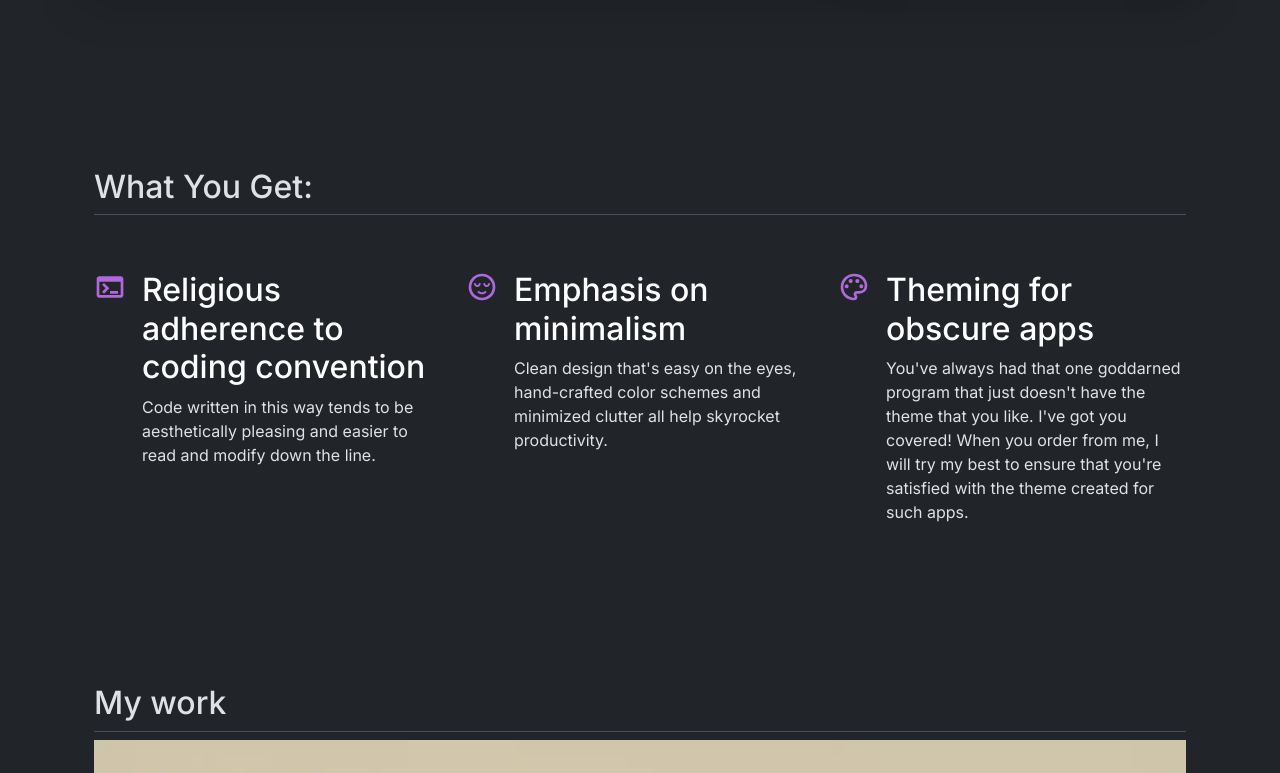
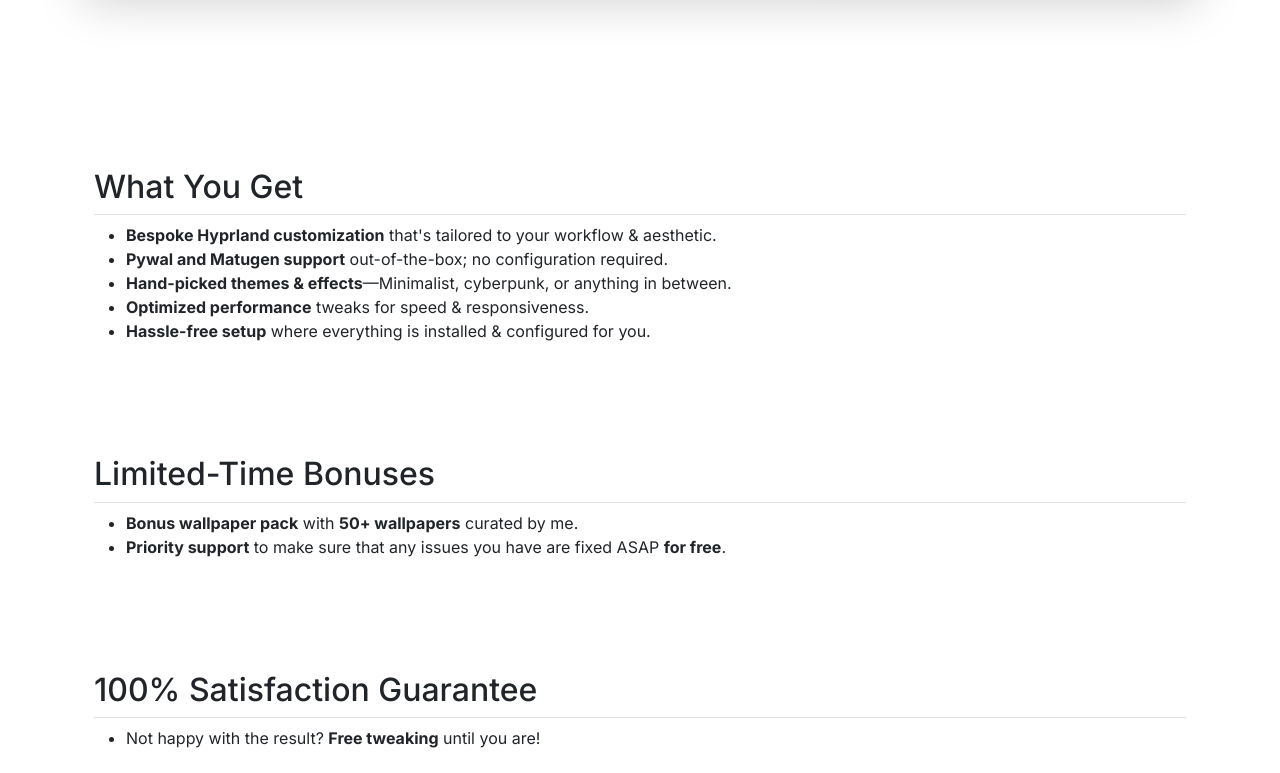
Before and after one commit to sane1090x/desktops, a plain HTML site: page index.html in a window 1280 px wide. Shown: the part 680-1453 px from the top of the page. Drawn offline with nearby package versions, Linux system fonts and the light colour scheme.

Commit message:
Add benefits, change to light theme and change color scheme to blue

```diff
--- a/index.html
+++ b/index.html
@@ -1,5 +1,5 @@
 <!DOCTYPE html>
-<html lang="en" data-bs-theme="dark">
+<html lang="en" data-bs-theme="light">
   <head>
     <meta charset="UTF-8" />
     <meta name="viewport" content="width=device-width, initial-scale=1.0" />
@@ -93,149 +93,55 @@
       </div>
     </div>
 
-    <!-- Features -->
-    <div class="container px-4 py-5" id="hanging-icons">
-      <h2 class="pb-2 border-bottom">What You Get:</h2>
-      <div class="row g-4 py-5 row-cols-1 row-cols-lg-3">
-        <div class="col d-flex align-items-start">
-          <div
-            class="icon-square text-body-emphasis d-inline-flex align-items-center justify-content-center fs-4 flex-shrink-0 me-3"
-          >
-            <svg
-              xmlns="http://www.w3.org/2000/svg"
-              height="1em"
-              viewBox="0 -960 960 960"
-              width="1em"
-              class="fs-2"
-              fill="#b069db"
-            >
-              <path
-                d="M160-160q-33 0-56.5-23.5T80-240v-480q0-33 23.5-56.5T160-800h640q33 0 56.5 23.5T880-720v480q0 33-23.5 56.5T800-160H160Zm0-80h640v-400H160v400Zm140-40-56-56 103-104-104-104 57-56 160 160-160 160Zm180 0v-80h240v80H480Z"
-              />
-            </svg>
-          </div>
-          <div>
-            <h3 class="fs-2 text-body-emphasis">
-              Religious adherence to coding convention
-            </h3>
-            <p>
-              Code written in this way tends to be aesthetically pleasing and
-              easier to read and modify down the line.
-            </p>
-          </div>
-        </div>
-        <div class="col d-flex align-items-start">
-          <div
-            class="icon-square text-body-emphasis d-inline-flex align-items-center justify-content-center fs-4 flex-shrink-0 me-3"
-          >
-            <svg
-              xmlns="http://www.w3.org/2000/svg"
-              height="1em"
-              viewBox="0 -960 960 960"
-              width="1em"
-              class="fs-2"
-              fill="#b069db"
-            >
-              <path
-                d="M340-480q42 0 70-30.5t39-72.5l-58-14q-5 22-17.5 39.5T340-540q-21 0-33.5-17.5T289-597l-58 14q11 42 39 72.5t70 30.5Zm140 220q39 0 75-17.5t67-52.5l-44-40q-22 24-47 36.5T480-321q-26 0-51-12.5T382-370l-44 40q32 35 67.5 52.5T480-260Zm140-220q42 0 70-30.5t39-72.5l-58-14q-5 22-17.5 39.5T620-540q-21 0-33.5-17.5T569-597l-58 14q11 42 39 72.5t70 30.5ZM480-80q-83 0-156-31.5T197-197q-54-54-85.5-127T80-480q0-83 31.5-156T197-763q54-54 127-85.5T480-880q83 0 156 31.5T763-763q54 54 85.5 127T880-480q0 83-31.5 156T763-197q-54 54-127 85.5T480-80Zm0-400Zm0 320q134 0 227-93t93-227q0-134-93-227t-227-93q-134 0-227 93t-93 227q0 134 93 227t227 93Z"
-              />
-            </svg>
-          </div>
-          <div>
-            <h3 class="fs-2 text-body-emphasis">Emphasis on minimalism</h3>
-            <p>
-              Clean design that's easy on the eyes, hand-crafted color schemes
-              and minimized clutter all help skyrocket productivity.
-            </p>
-          </div>
-        </div>
-        <div class="col d-flex align-items-start">
-          <div
-            class="icon-square text-body-emphasis d-inline-flex align-items-center justify-content-center fs-4 flex-shrink-0 me-3"
-          >
-            <svg
-              xmlns="http://www.w3.org/2000/svg"
-              height="1em"
-              viewBox="0 -960 960 960"
-              width="1em"
-              fill="#b069db"
-              class="fs-2"
-            >
-              <path
-                d="M480-80q-82 0-155-31.5t-127.5-86Q143-252 111.5-325T80-480q0-83 32.5-156t88-127Q256-817 330-848.5T488-880q80 0 151 27.5t124.5 76q53.5 48.5 85 115T880-518q0 115-70 176.5T640-280h-74q-9 0-12.5 5t-3.5 11q0 12 15 34.5t15 51.5q0 50-27.5 74T480-80Zm0-400Zm-220 40q26 0 43-17t17-43q0-26-17-43t-43-17q-26 0-43 17t-17 43q0 26 17 43t43 17Zm120-160q26 0 43-17t17-43q0-26-17-43t-43-17q-26 0-43 17t-17 43q0 26 17 43t43 17Zm200 0q26 0 43-17t17-43q0-26-17-43t-43-17q-26 0-43 17t-17 43q0 26 17 43t43 17Zm120 160q26 0 43-17t17-43q0-26-17-43t-43-17q-26 0-43 17t-17 43q0 26 17 43t43 17ZM480-160q9 0 14.5-5t5.5-13q0-14-15-33t-15-57q0-42 29-67t71-25h70q66 0 113-38.5T800-518q0-121-92.5-201.5T488-800q-136 0-232 93t-96 227q0 133 93.5 226.5T480-160Z"
-              />
-            </svg>
-          </div>
-          <div>
-            <h3 class="fs-2 text-body-emphasis">Theming for obscure apps</h3>
-            <p>
-              You've always had that one goddarned program that just doesn't
-              have the theme that you like. I've got you covered! When you order
-              from me, I will try my best to ensure that you're satisfied with
-              the theme created for such apps.
-            </p>
-          </div>
-        </div>
-      </div>
+    <div class="container px-4 py-5">
+      <h2 class="pb-2 border-bottom">What You Get</h2>
+      <ul class="benefits">
+        <li>
+          <strong>Bespoke Hyprland customization</strong> that's tailored to
+          your workflow & aesthetic.
+        </li>
+        <li>
+          <strong>Pywal and Matugen support</strong> out-of-the-box; no
+          configuration required.
+        </li>
+        <li>
+          <strong>Hand-picked themes & effects</strong>—Minimalist, cyberpunk,
+          or anything in between.
+        </li>
+        <li>
+          <strong>Optimized performance</strong> tweaks for speed &
+          responsiveness.
+        </li>
+        <li>
+          <strong>Hassle-free setup</strong> where everything is installed &
+          configured for you.
+        </li>
+      </ul>
     </div>
 
-    <!-- Screenshots -->
+    <!-- Features -->
     <div class="container px-4 py-5">
-      <h2 class="pb-2 border-bottom">My work</h2>
-      <div class="row">
-        <div class="col-12">
-          <img
-            src="img/succulent.webp"
-            alt="Succulent rice"
-            class="img-fluid"
-          />
-          <img
-            src="img/vaporwave.webp"
-            alt="vaporwave rice"
-            class="img-fluid py-5"
-            loading="lazy"
-          />
-          <img
-            src="img/gruvbox-dark.webp"
-            alt="Rose Pine rice"
-            class="img-fluid"
-            loading="lazy"
-          />
-        </div>
-      </div>
+      <h2 class="pb-2 border-bottom">Limited-Time Bonuses</h2>
+      <ul>
+        <li>
+          <strong>Bonus wallpaper pack</strong> with
+          <strong>50+ wallpapers</strong> curated by me.
+        </li>
+        <li>
+          <strong>Priority support</strong> to make sure that any issues you
+          have are fixed ASAP <strong>for free</strong>.
+        </li>
+      </ul>
     </div>
 
-    <!-- Pricing -->
     <div class="container px-4 py-5">
-      <h2 class="pb-2 border-bottom">Pricing</h2>
-    </div>
-
-    <div class="container py-3">
-      <main>
-        <div class="col">
-          <div class="card mb-4 rounded-3 shadow-sm main-price">
-            <div class="card-header py-3 text-bg-primary diamond">
-              <h4 class="my-0 fw-normal">Hyprland</h4>
-            </div>
-            <div class="card-body">
-              <h1 class="card-title pricing-card-title">$49</h1>
-              <ul class="list-unstyled mt-3 mb-4">
-                <li>
-                  Customization of popular Wayland compositors like
-                  <span style="font-weight: bold">Hyprland</span>, Sway
-                </li>
-              </ul>
-              <button
-                type="button"
-                onclick="window.location.href='https://www.fiverr.com/samarthba/rice-any-linux-system'"
-                class="w-100 btn btn-lg btn-primary"
-              >
-                Order now
-              </button>
-            </div>
-          </div>
-        </div>
-      </main>
+      <h2 class="pb-2 border-bottom">100% Satisfaction Guarantee</h2>
+      <ul>
+        <li>
+          Not happy with the result? <strong>Free tweaking</strong> until you
+          are!
+        </li>
+      </ul>
     </div>
 
     <!-- Testimonials -->
@@ -243,7 +149,7 @@
       <h2 class="pb-2 border-bottom">What do my customers think?</h2>
       <div
         id="carouselExampleControls"
-        class="carousel slide text-center carousel-dark"
+        class="carousel slide text-center carousel-light"
         data-bs-ride="carousel"
       >
         <div class="carousel-inner">
@@ -349,6 +255,31 @@
         </button>
       </div>
     </div>
+
+    <div class="container px-4 pricing">
+      <div class="card text-dark p-4 shadow-lg">
+        <h2 class="fw-bold">Get Your Custom Hyprland Setup</h2>
+        <p class="lead">
+          One-time payment. No hidden fees. Full setup, delivered hassle-free.
+        </p>
+
+        <div class="bg-white text-dark p-3 rounded">
+          <h1 class="display-4 fw-bold">$125</h1>
+          <p class="mb-0">✅ Full Customization</p>
+          <p class="mb-0">✅ Optimized Performance</p>
+          <p class="mb-0">✅ Hassle-Free Setup</p>
+        </div>
+
+        <button
+          type="button"
+          class="get-now"
+          onclick="window.location.href='https://www.fiverr.com/samarthba/rice-any-linux-system'"
+        >
+          Get Started for $125
+        </button>
+        <p class="mt-2 text-muted">100% Satisfaction Guarantee</p>
+      </div>
+    </div>
   </body>
   <script
     src="https://cdn.jsdelivr.net/npm/bootstrap@5.3.3/dist/js/bootstrap.bundle.min.js"
```
